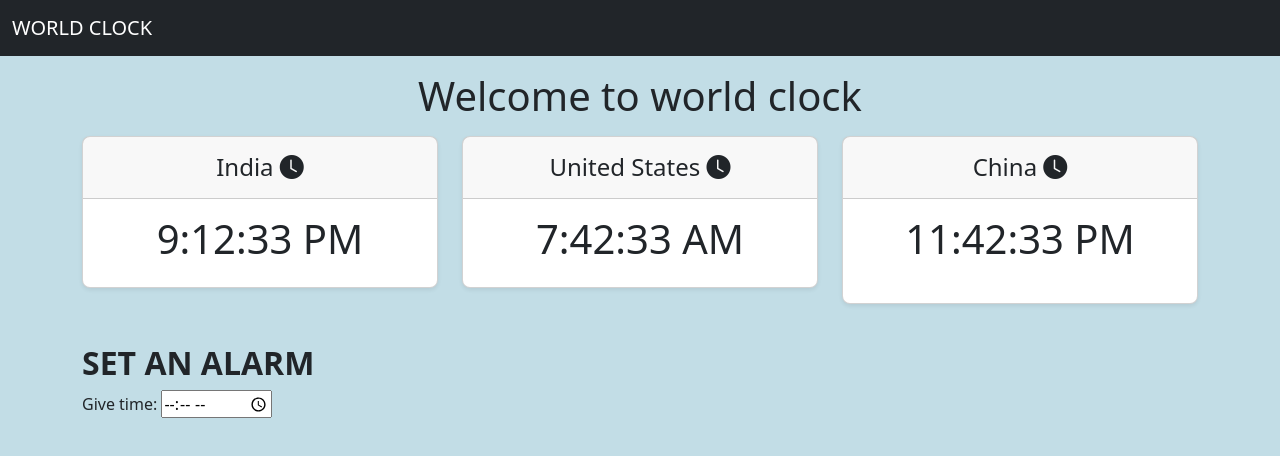
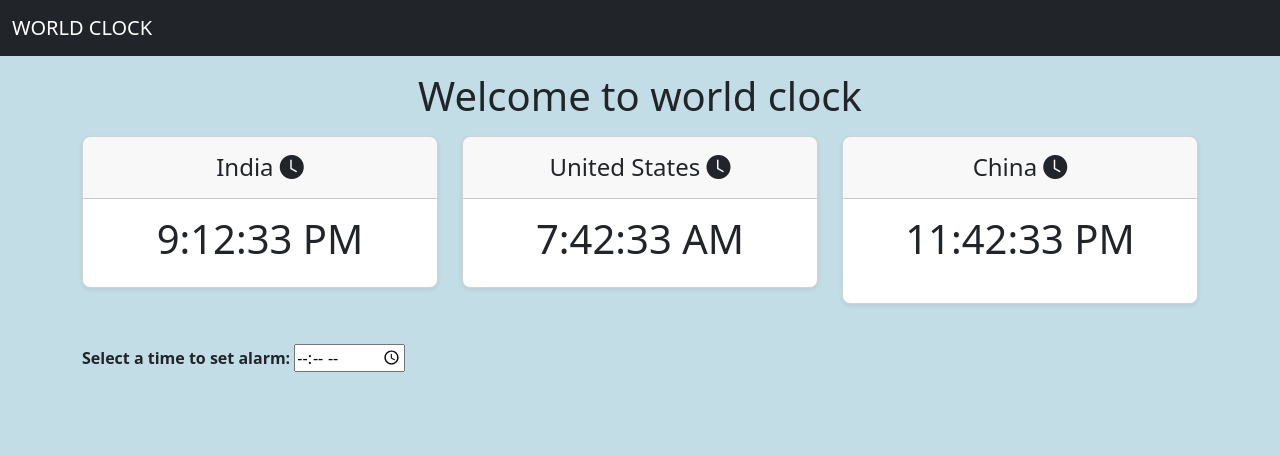
Before and after one commit to pradosh058/World-clock, a plain HTML site: page index.html in a window 1280 px wide. Drawn offline with nearby package versions, Linux system fonts and the light colour scheme.

Commit message:
Update index.html

```diff
--- a/index.html
+++ b/index.html
@@ -58,13 +58,9 @@
         </div>
       </div>
       </main>
-      <div class="containes">
-        <h2><b>SET AN ALARM</b></h2>
-        <label for="appt">Give time:</label>
-        <input type="time" id="alarm" name="alarm">
-      </div>
 
-    </div>
+      <label for="appt"><b>Select a time to set alarm:</b></label>
+      <input type="time" id="alarm" name="alarm">
     <script src="https://cdn.jsdelivr.net/npm/bootstrap@5.3.0-alpha1/dist/js/bootstrap.bundle.min.js" integrity="sha384-w76AqPfDkMBDXo30jS1Sgez6pr3x5MlQ1ZAGC+nuZB+EYdgRZgiwxhTBTkF7CXvN" crossorigin="anonymous"></script>
   </body>
   <script src="index.js"></script>
```
